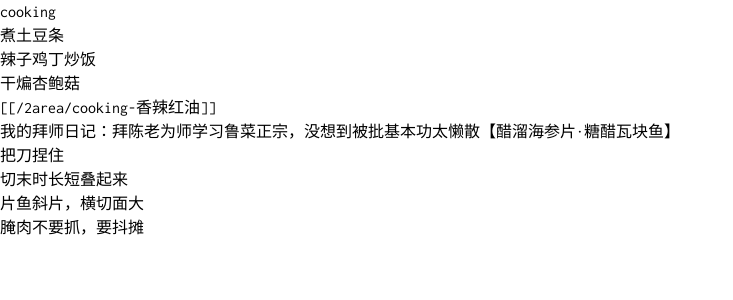
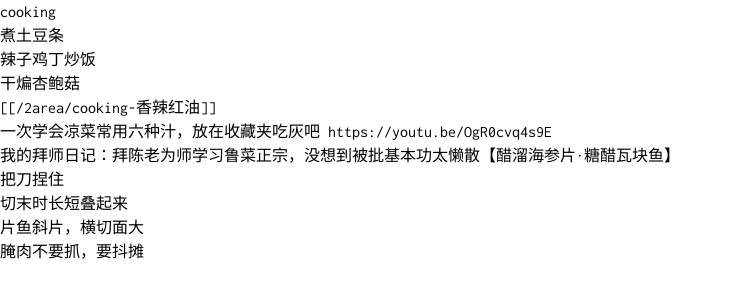
Before and after one commit to Ding-Fan/blog-nextra, a Next.js app: page /2area/cooking in a window 1280 px wide. Shown: the top 300 px of the page, without its empty margins (0-733 px from the left). Built offline with nearby package versions, Linux system fonts and the light colour scheme; a web font is replaced by a local one.

Commit message:
feat: Add link to video tutorial for making six common cold dressings

```diff
--- a/pages/2area/cooking.mdx
+++ b/pages/2area/cooking.mdx
@@ -8,6 +8,10 @@
 
 [[/2area/cooking-香辣红油]]
 
+一次学会凉菜常用六种汁，放在收藏夹吃灰吧
+https://youtu.be/OgR0cvq4s9E
+
+
 
 - [我的拜师日记：拜陈老为师学习鲁菜正宗，没想到被批基本功太懒散【醋溜海参片·糖醋瓦块鱼】](https://youtu.be/W8_LEnpT5_I)
   - 把刀捏住
--- /dev/null
+++ b/pages/2area/cooking.电饭煲鸡汤.mdx
@@ -0,0 +1,13 @@
+# cooking 电饭煲鸡汤
+
+提前泡香菇
+https://youtu.be/rHlTa_Hj5_Q
+冬菇泡发，正确的做法，随取随用，口感软滑，鲜爽，醇香
+
+鸡冷水下锅，加葱姜料酒，大火煮沸，撇去浮沫，捞出凉水冲洗
+
+电饭煲放鸡，葱姜，香菇，加开水，煲汤 2 小时
+
+加盐调味
+
+https://youtu.be/TQv5dQa2EDs
```
